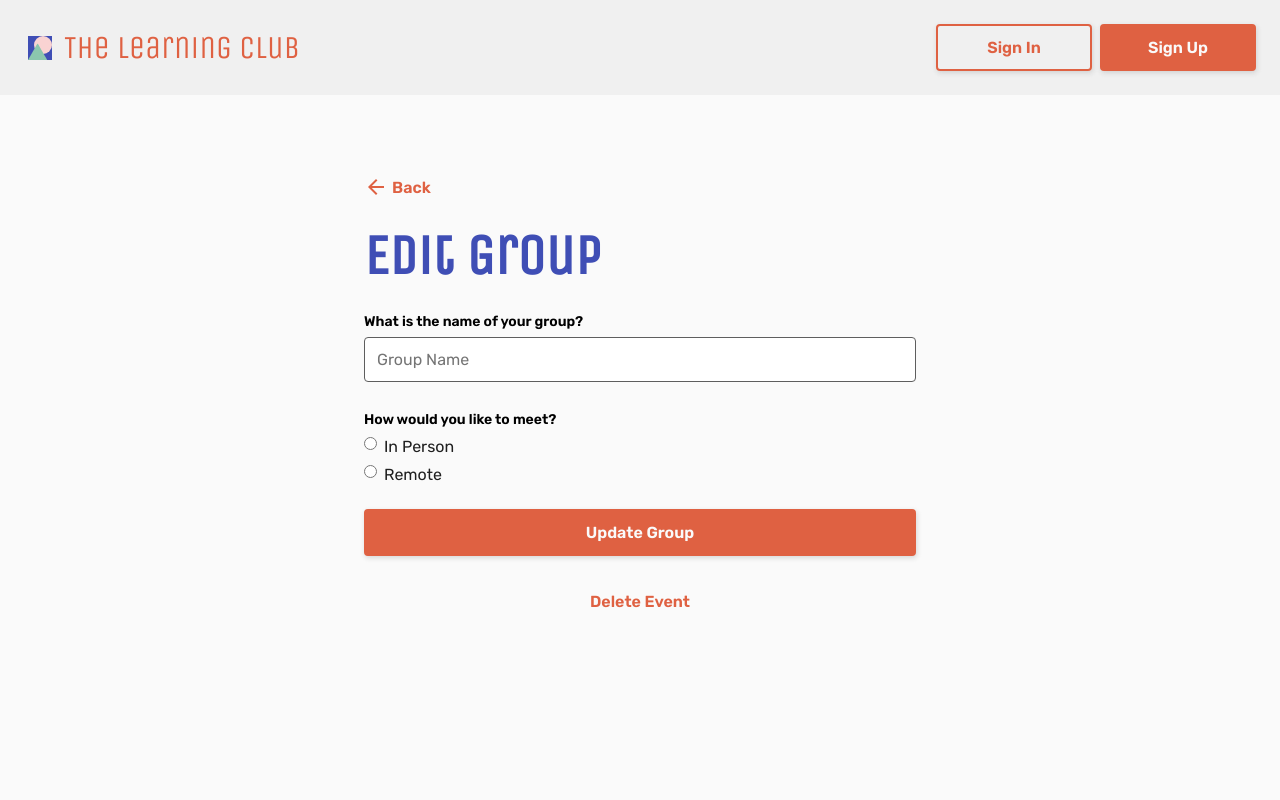
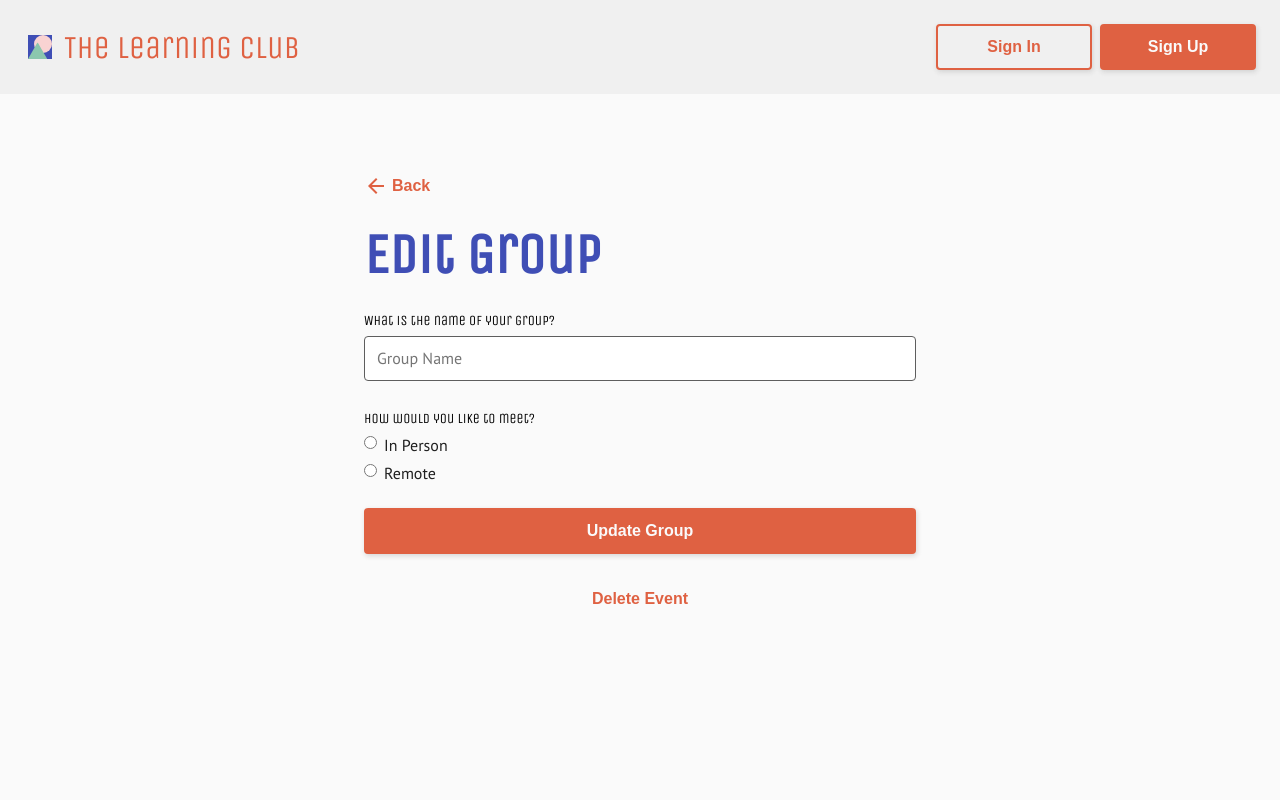
Before and after one commit to mirandajoy/miranda-neerhof-the-learning-club, a React (Vite) app: page /groups/edit/1 in a window 1280 px wide. Shown: the top 800 px of the page. Built offline with nearby package versions, Linux system fonts and the light colour scheme; no server answers.

Commit message:
update body font to pt sans

```diff
--- a/index.html
+++ b/index.html
@@ -7,12 +7,9 @@
     <link rel="preconnect" href="https://fonts.googleapis.com" />
     <link rel="preconnect" href="https://fonts.gstatic.com" crossorigin />
     <link
-      href="https://fonts.googleapis.com/css2?family=Rubik:ital,wght@0,300..900;1,300..900&display=swap"
+      href="https://fonts.googleapis.com/css2?family=PT+Sans:ital,wght@0,400;0,700;1,400;1,700&family=Unica+One&display=swap"
       rel="stylesheet"
     />
-    <link rel="preconnect" href="https://fonts.googleapis.com" />
-    <link rel="preconnect" href="https://fonts.gstatic.com" crossorigin />
-    <link href="https://fonts.googleapis.com/css2?family=Unica+One&display=swap" rel="stylesheet" />
     <link href="https://fonts.googleapis.com/css2?family=Material+Symbols+Outlined" rel="stylesheet" />
     <title>The Learning Club | Get Curious</title>
   </head>
--- a/src/components/PageWrapper/PageWrapper.scss
+++ b/src/components/PageWrapper/PageWrapper.scss
@@ -45,6 +45,7 @@
     color: $color-brand-primary;
     font-weight: $weight-bold;
     font-family: "Rubik", sans-serif;
+    font-family: "Sarabun", sans-serif;
     font-size: $font-size-body;
   }
   &__header-container {
--- a/src/styles/partials/_global.scss
+++ b/src/styles/partials/_global.scss
@@ -17,7 +17,7 @@ body {
 }
 
 .header {
-  font-family: "Unica One", sans-serif;
+  font-family: $font-family-header;
   font-weight: $weight-bold;
   &--primary {
     color: $color-brand-secondary;
@@ -37,7 +37,7 @@ body {
 }
 
 .body {
-  font-family: "Rubik", sans-serif;
+  font-family: $font-family-body;
   font-size: $font-size-body;
   font-weight: $weight-regular;
   line-height: calc($font-size-body * 1.2);
@@ -56,15 +56,14 @@ body {
 }
 
 .label {
-  font-family: "Rubik", sans-serif;/*  */
+  font-family: $font-family-header;
   font-size: $font-size-label;
-  font-weight: $weight-bold;
   line-height: calc($font-size-label * 1.2);
 }
 
 .link {
   color: $color-brand-primary;
-  font-family: "Rubik", sans-serif;
+  font-family: $font-family-body;
   font-size: $font-size-body;
   font-weight: $weight-regular;
   line-height: calc($font-size-body * 1.2);
--- a/src/styles/partials/_variables.scss
+++ b/src/styles/partials/_variables.scss
@@ -33,6 +33,10 @@ $font-size-label: .875rem;
 $weight-regular: 400;
 $weight-bold: 600;
 
+//Font Family
+$font-family-header: "Unica One", sans-serif;
+$font-family-body: "PT Sans", sans-serif;
+
 //Spacing
 $space-micro: 0.25rem;
 $space-small: 0.5rem;
```
